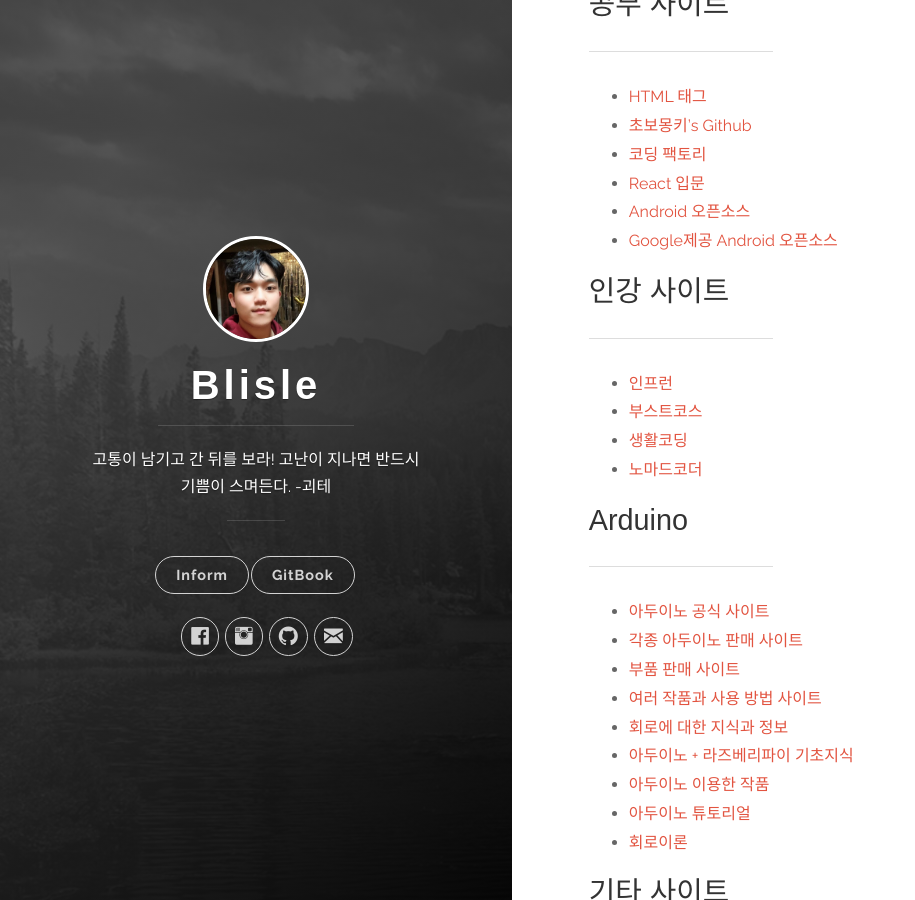
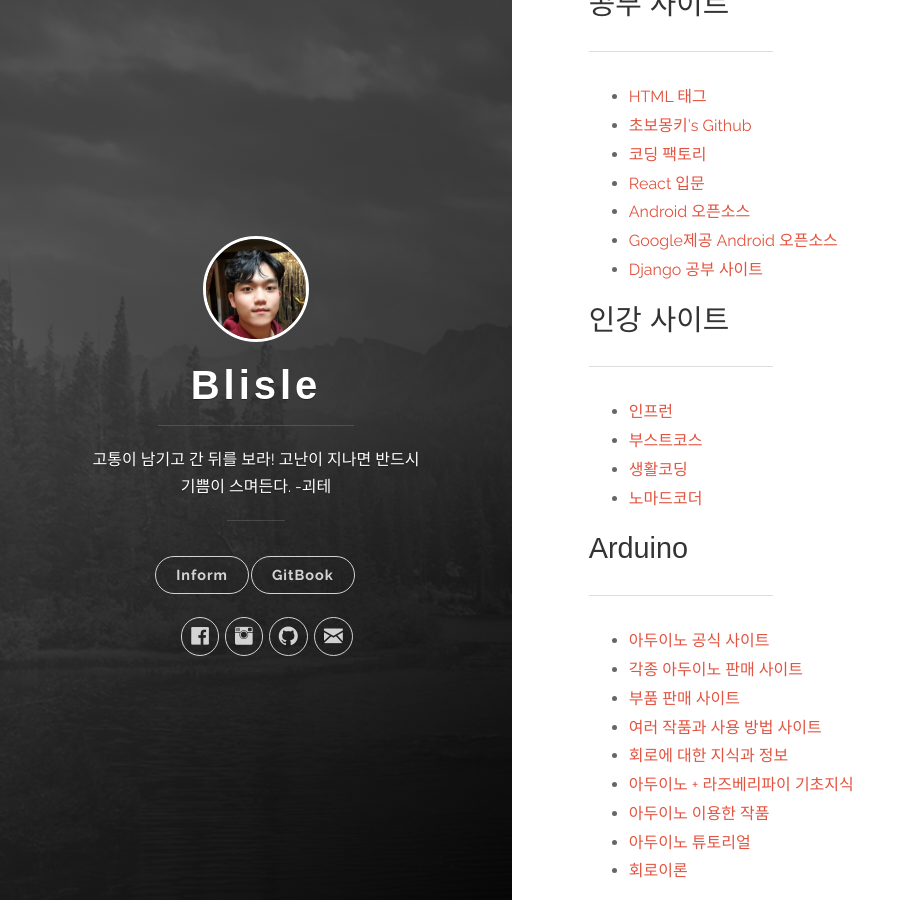
Before and after one commit to SonJM/SonJM.github.io, a Jekyll site: the page built from _posts/2021-03-08-useful-web-link.markdown, in a window 1280 px wide and 900 px high, scrolled down 392 px. Shown: the whole window, without its empty margins (0-915 px from the left). Built offline with Jekyll 4.4.1, drawn with Linux system fonts in a browser that asks for light colours.

Commit message:
2021-03-08(add)

```diff
--- a/_posts/2021-03-08-useful-web-link.markdown
+++ b/_posts/2021-03-08-useful-web-link.markdown
@@ -22,6 +22,7 @@ tags: [coding, link]
 + [React 입문](https://simplereact.gitbook.io/simplereact/ "https://simplereact.gitbook.io/simplereact/")
 + [Android 오픈소스](https://coding-factory.tistory.com/209 "https://coding-factory.tistory.com/209")
 + [Google제공 Android 오픈소스](https://source.android.com/ "https://source.android.com/")
++ [Django 공부 사이트](https://blog.naver.com/dnjswns2280/221847257650 "https://blog.naver.com/dnjswns2280/221847257650")
 
 ### 인강 사이트
 ---
```
